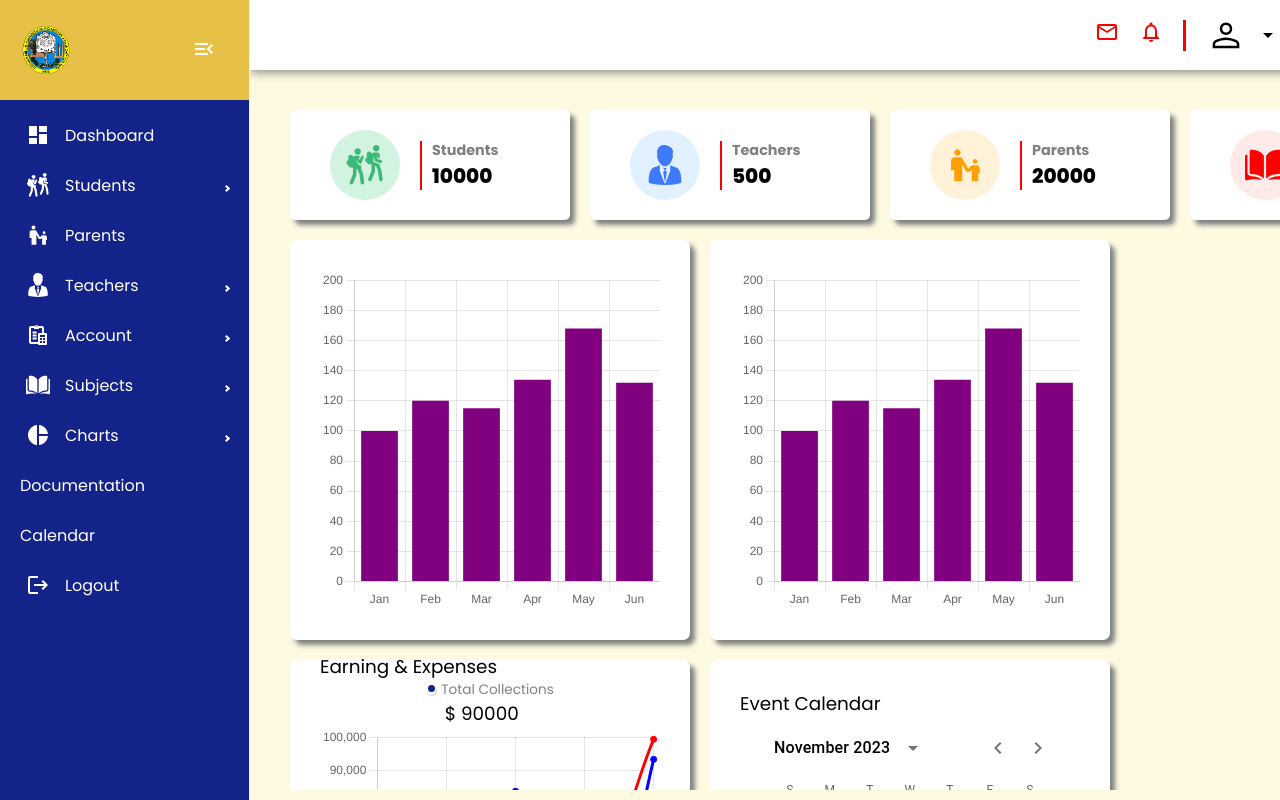
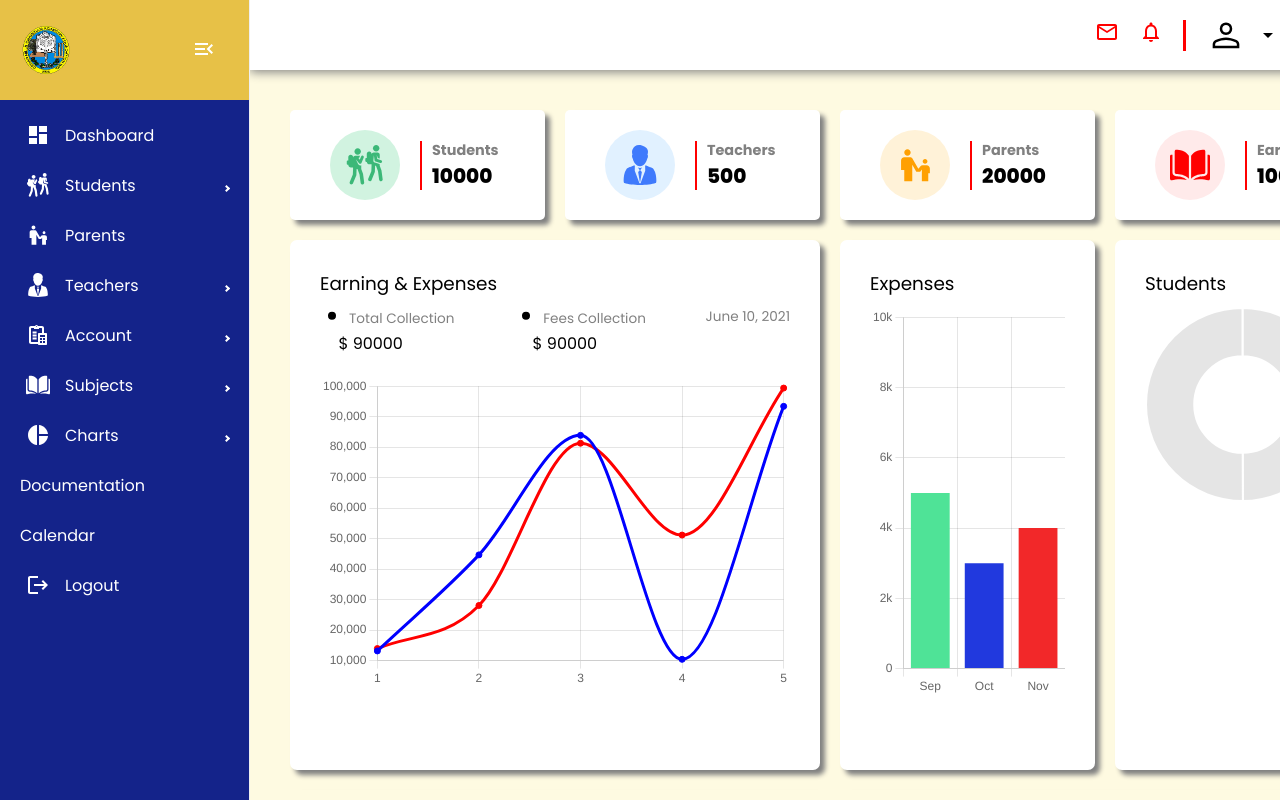
Before and after one commit to silverRnk/cdr-hills-next-app, a Next.js app: page /admin/dashboard in a window 1280 px wide. Built offline with nearby package versions, Linux system fonts and the light colour scheme.

Commit message:
Edit Expenses chart

```diff
--- a/src/app/admin/(protected)/dashboard/page.tsx
+++ b/src/app/admin/(protected)/dashboard/page.tsx
@@ -4,7 +4,8 @@ import ParentIcon from '@/components/svg/ParentIcon'
 import StudentIcon from '@/components/svg/StudentIcon'
 import TeacherIcon from '@/components/svg/TeacherIcon'
 // import MyCalendarCard from '@/components/ui/Calendar/CalanderChard'
-import ChartCard, { IncomeAndExpensesChartCard } from '@/components/ui/Cards/ChartCard/ChartCard'
+import ChartCard, { ExpensesChart, IncomeAndExpensesChartCard, StudentSexRationChart } from '@/components/ui/Cards/ChartCard/ChartCard'
+import ReminderCard from '@/components/ui/Cards/Reminder/ReminderCard'
 import Chip from '@/components/ui/chip'
 import { dashboardMockData, weeklyExpenses, weeklyIncome } from '@/util/data'
 import dynamic from 'next/dynamic'
@@ -22,7 +23,7 @@ const Container = styled.div`
 `
 
 const Wrapper = styled.div`
-  width: 1180px;
+  width: 1080px;
   margin: 0 auto;
 `
 
@@ -37,18 +38,19 @@ const ChipsContainer = styled.div`
 
 const Bottom = styled.div`
   display:flex;
+  flex-direction: column;
   align-items:center;
   gap: 20px;`
 
 const ChartsContainer = styled.div`
-  flex: 3;
   display: flex;
   flex-direction: row;
   flex-wrap: wrap;
   gap: 20px;
 `
 const MiscContainer = styled.div`
-  flex: 1;
+  display: flex;
+  gap: 20px;
 `
 const CalendarContainer = styled.div``;
 const ReminderContainer = styled.div``;
@@ -90,17 +92,17 @@ const AdminDashboard = () => {
       </ChipsContainer>
       <Bottom>
         <ChartsContainer>
-          <ChartCard title='my_title1'/>
-          <ChartCard title='my_title2'/>
           <IncomeAndExpensesChartCard
             title='income & expenses'
             label={['1', '2', '3', '4', '5']}
             incomeData={weeklyIncome}
             expensesData={weeklyExpenses}/>
-          <CalendarCard/>
+            <ExpensesChart/>
+            <StudentSexRationChart/>
         </ChartsContainer>
         <MiscContainer>
-
+          <CalendarCard/>
+          <ReminderCard/>
         </MiscContainer>
       </Bottom>
       </Wrapper>
--- a/src/app/globals.css
+++ b/src/app/globals.css
@@ -115,3 +115,32 @@ a {
     color-scheme: dark;
   }
 }
+
+
+.MuiCalendarOrClockPicker-root,
+.MuiCalendarOrClockPicker-root > div {
+  width: 290px;
+}
+
+.MuiCalendarPicker-root {
+  width: 250px;
+}
+
+.MuiCalendarPicker-root > div:first-child {
+  padding-left: 12px;
+  padding-right: 8px;
+  margin-bottom: 0px;
+}
+
+.MuiCalendarPicker-root > div:first-child > div:last-child > div {
+  width: 4px;
+}
+
+.PrivatePickersSlideTransition-root {
+  min-height: 230px;
+}
+
+button.MuiPickersDay-root.Mui-selected {
+  width: 35px;
+  height: 31px;
+}
--- a/src/components/ui/Cards/ChartCard/ChartCard.tsx
+++ b/src/components/ui/Cards/ChartCard/ChartCard.tsx
@@ -7,15 +7,17 @@ import {
   PointElement,
   LineElement,
   BarElement,
+  ArcElement,
+  BarOptions
 
 } from "chart.js";
-import { Bar, Chart, Line } from "react-chartjs-2";
+import { Bar, Chart, Doughnut, Line } from "react-chartjs-2";
 
 import React, { useLayoutEffect } from 'react'
 import styled from 'styled-components';
 import { ChartType as MyChartType } from "./ChardCard";
 import exp from "constants";
-import { Container, SmallCircle, Title } from "../styles";
+import { Container, ContainerSm, SmallCircle, Title } from "../styles";
 import { theme } from "@/styled-component/theme";
 
 // Register ChartJS components using ChartJS.register
@@ -25,14 +27,18 @@ ChartJS.register(
   LinearScale,
   PointElement,
   LineElement,
+  ArcElement,
   Tooltip
 );
 
+
 const LabelContainer = styled.div`
+  width: 100%;
   display: flex;
   gap: 20px;
-  align-content: center;
-  justify-content: center;
+  align-content: start;
+  justify-content: space-between;
+  margin-bottom: 20px;
 `
 
 const ColWrapper = styled.div`
@@ -53,7 +59,7 @@ const SubText = styled.small`
 
 const Text = styled.p`
   margin: 0 0 0 1.15rem;
-  font-size: 1.15rem;
+  font-size: 1rem;
   font-weight: 400;
 `
 
@@ -104,14 +110,24 @@ const EnrollmentChartCard = (props: {title: string, label: string[], data: numbe
   )
 }
 
-const LabelItem = () => {
+const LabelItem = (props: {
+  amount?:number,
+  subText: string,
+  color?: string,
+  }) => {
+    const {amount, subText, color} = props
+
+    const Decorator = color? <SmallCircle innerCircleColor={color}/>: <></>
+
+    const TextI = amount? <Text>$ {amount}</Text>:<></>
+
   return(
     <ColWrapper>
       <Row>
-        <SmallCircle color={theme.colors.primary}/>
-        <SubText>Total Collections</SubText>
+        {Decorator}
+        <SubText>{subText}</SubText>
       </Row>
-      <Text>$ 90000</Text>
+      {TextI}
     </ColWrapper>
   )
 }
@@ -124,12 +140,13 @@ export const IncomeAndExpensesChartCard = (props: {
     <Container>
       <Title>Earning & Expenses</Title>
       <LabelContainer>
-        <LabelItem/>
+        <LabelItem amount={90000} subText="Total Collection" color={theme.colors.primary} />
+        <LabelItem amount={90000} subText="Fees Collection" color={theme.colors.red} />
+        <LabelItem subText={"June 10, 2021"}/>
       </LabelContainer>
       <Line
         title={title + "_" + Date.now().toString()}
-        height={280}
-        width={280}
+        height={200}
         data={{
           labels: label,
           datasets: [
@@ -156,4 +173,67 @@ export const IncomeAndExpensesChartCard = (props: {
   )
 }
 
+export const ExpensesChart = () => {
+
+  return (
+  <ContainerSm>
+    <Title>Expenses</Title>
+    <Bar
+      height={400}
+      width={200}
+      style={{height: "400px", width:"200px"}}
+      data={{
+        labels: ['Sep', 'Oct', 'Nov'],
+        datasets: [
+          {
+            label: "Expenses",
+            data: [5000, 3000, 4000],
+            backgroundColor: [
+              '#4FE397',
+              '#2139DE',
+              '#F22829'
+            ]
+          }
+        ]
+      }
+      }
+      options={{
+
+        scales:{
+          y:{
+            beginAtZero: true,
+            max: 10000,
+            ticks:{
+              count: 11,
+              precision: 0,
+              stepSize: 1000,
+              maxTicksLimit: 10,
+              callback(tickValue, index, ticks) {
+                let tickvalue = Math.floor(Number(tickValue) / 1000)
+                return tickValue == 0? 0: tickvalue + 'k'
+              },},},
+          // screenY:{max: 10000}
+        }
+
+      }
+      }
+    />
+  </ContainerSm>)
+}
+
+export const StudentSexRationChart = () => {
+  return (
+  <ContainerSm>
+    <Title>Students</Title>
+    <Doughnut
+      data={{
+        labels: ['Male, Female'],
+        datasets:[
+          {data: ['40000', '40100']}
+        ]
+      }}
+    ></Doughnut>
+  </ContainerSm>)
+}
+
 export default ChartCard
--- /dev/null
+++ b/src/components/ui/Cards/Reminder/ReminderCard.tsx
@@ -0,0 +1,12 @@
+import React from 'react'
+import { Container, Title } from '../styles'
+
+const ReminderCard = () => {
+  return (
+    <Container>
+        <Title>Reminders</Title>
+    </Container>
+  )
+}
+
+export default ReminderCard
--- a/src/components/ui/Cards/styles.tsx
+++ b/src/components/ui/Cards/styles.tsx
@@ -1,12 +1,13 @@
+import { SvgIcon, SvgIconProps } from "@mui/material";
 import styled from "styled-components";
 
 const Container = styled.div`
-  height: 400px;
-  width: 400px;
+  height: 530px;
+  width: 530px;
   display: flex;
   flex-direction: column;
   align-items: center;
-  justify-content: center;
+  justify-content: start;
   background-color: white;
   padding: 30px;
   box-shadow: 5px 5px 5px gray;
@@ -18,14 +19,14 @@ const ContainerL = styled(Container)`
     width: 600px;
 `
 
-const ContainerSm= styled(Container)`
-    width: 300px;
+const ContainerSm = styled(Container)`
+    width: 255px;
 `
 
 const Title = styled.h3`
     font-size: 1.15rem;
     font-weight: 400;
-    margin: 0 auto 0 0;
+    margin: 0 auto 10px 0;
 `
 
 const OuterCircle = styled.div`
@@ -43,12 +44,33 @@ const InnerCircle = styled.div`
     margin: auto;
     border-radius: 100%;
 `
-const SmallCircle = (props: {color:string}) => {
+
+interface SvgPropsExtended extends SvgIconProps {
+    innerCircleColor: string
+}
+
+const SmallCircle = (props: SvgPropsExtended) => {
+    const {innerCircleColor} = props
+
     return(
-        <OuterCircle>
-            <InnerCircle style={{backgroundColor: props.color}}/>
-        </OuterCircle>
+        <SvgIcon width="15" height="15" viewBox="0 0 30 30" {...props as SvgIconProps}>
+            <g filter="url(#filter0_d_315_757)">
+            <circle cx="15" cy="11" r="5" fill={innerCircleColor}/>
+            <circle cx="15" cy="11" r="6" stroke="white" stroke-width="2"/>
+            </g>
+            {/* <defs>
+            <filter id="filter0_d_315_757" x="0" y="0" width="30" height="30" filterUnits="userSpaceOnUse" color-interpolation-filters="sRGB">
+            <feFlood flood-opacity="0" result="BackgroundImageFix"/>
+            <feColorMatrix in="SourceAlpha" type="matrix" values="0 0 0 0 0 0 0 0 0 0 0 0 0 0 0 0 0 0 127 0" result="hardAlpha"/>
+            <feOffset dy="4"/>
+            <feGaussianBlur stdDeviation="4"/>
+            <feColorMatrix type="matrix" values="0 0 0 0 0 0 0 0 0 0 0 0 0 0 0 0 0 0 0.25 0"/>
+            <feBlend mode="normal" in2="BackgroundImageFix" result="effect1_dropShadow_315_757"/>
+            <feBlend mode="normal" in="SourceGraphic" in2="effect1_dropShadow_315_757" result="shape"/>
+            </filter>
+            </defs> */}
+        </SvgIcon>
     )
 }
 
-export {Container, Title, SmallCircle}
+export {Container, Title, SmallCircle, ContainerSm, ContainerL}
```
